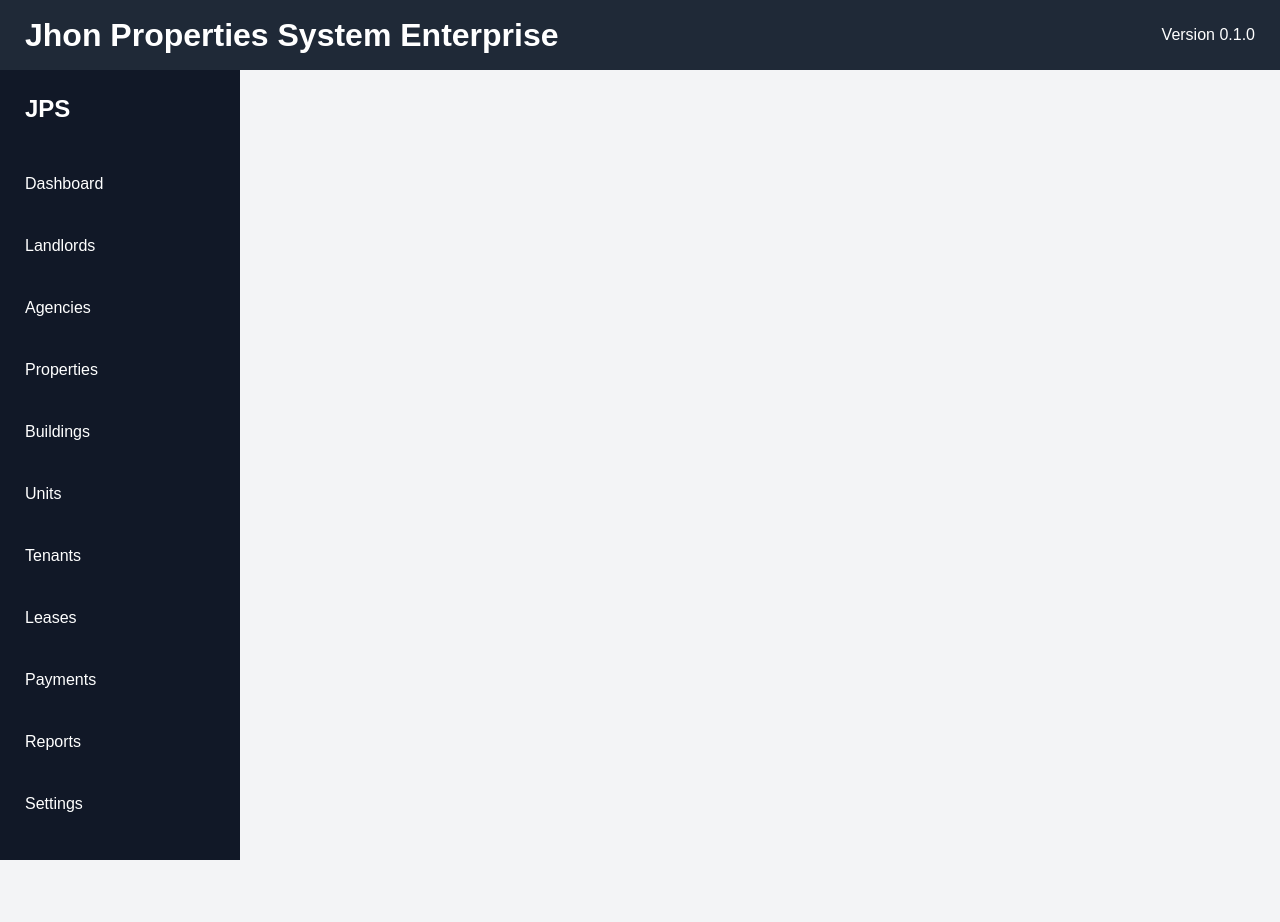
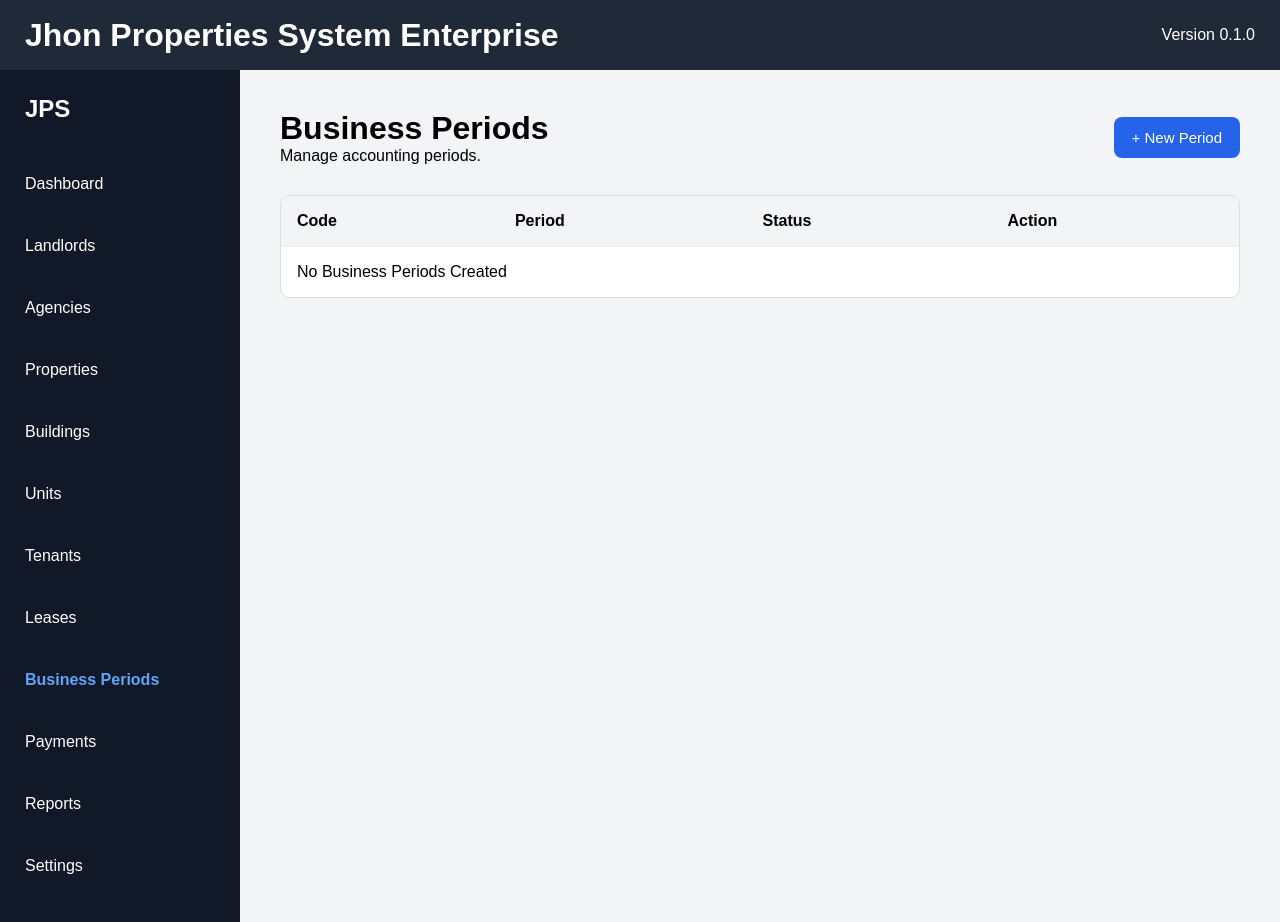
Before and after one commit to JHON261998/jhon-properties-system-enterprise, a React (Vite) app: page /business-periods in a window 1280 px wide. Before the commit the page ends 860 px from the top, so only its background shows below. Built offline with nearby package versions, Linux system fonts and the light colour scheme.

Commit message:
Release 1.4.0 - Business Period Engine

```diff
--- a/src/App.jsx
+++ b/src/App.jsx
@@ -1,3 +1,4 @@
+
 import "./App.css";
 import { Routes, Route } from "react-router-dom";
 
@@ -11,6 +12,7 @@ import Buildings from "./pages/Buildings";
 import Units from "./pages/Units";
 import Tenants from "./pages/Tenants";
 import Leases from "./pages/Leases";
+import BusinessPeriods from "./pages/BusinessPeriods";
 import Payments from "./pages/Payments";
 import Reports from "./pages/Reports";
 import Settings from "./pages/Settings";
@@ -27,6 +29,10 @@ function App() {
         <Route path="/units" element={<Units />} />
         <Route path="/tenants" element={<Tenants />} />
         <Route path="/leases" element={<Leases />} />
+        <Route
+          path="/business-periods"
+          element={<BusinessPeriods />}
+        />
         <Route path="/payments" element={<Payments />} />
         <Route path="/reports" element={<Reports />} />
         <Route path="/settings" element={<Settings />} />
--- /dev/null
+++ b/src/components/BusinessPeriodModal.jsx
@@ -0,0 +1,92 @@
+import { useState } from "react";
+
+function BusinessPeriodModal({
+  open,
+  onClose,
+  onSave,
+}) {
+
+  const [month, setMonth] = useState("");
+  const [year, setYear] = useState("2026");
+
+  if (!open) return null;
+
+  function save() {
+
+    if (!month) return;
+
+    onSave({
+      month,
+      year,
+    });
+
+    setMonth("");
+    setYear("2026");
+
+    onClose();
+  }
+
+  return (
+
+    <div className="modal-overlay">
+
+      <div className="modal">
+
+        <h2>Create Business Period</h2>
+
+        <label>Month</label>
+
+        <select
+          value={month}
+          onChange={(e)=>setMonth(e.target.value)}
+        >
+
+          <option value="">Select Month</option>
+
+          <option>January</option>
+          <option>February</option>
+          <option>March</option>
+          <option>April</option>
+          <option>May</option>
+          <option>June</option>
+          <option>July</option>
+          <option>August</option>
+          <option>September</option>
+          <option>October</option>
+          <option>November</option>
+          <option>December</option>
+
+        </select>
+
+        <label>Year</label>
+
+        <input
+          value={year}
+          onChange={(e)=>setYear(e.target.value)}
+        />
+
+        <div className="modal-buttons">
+
+          <button
+            className="primary-btn"
+            onClick={save}
+          >
+            Save
+          </button>
+
+          <button
+            onClick={onClose}
+          >
+            Cancel
+          </button>
+
+        </div>
+
+      </div>
+
+    </div>
+
+  );
+}
+
+export default BusinessPeriodModal;
--- /dev/null
+++ b/src/components/BusinessPeriodTable.jsx
@@ -0,0 +1,72 @@
+function BusinessPeriodTable({
+  periods,
+  onOpen,
+  onClose,
+}) {
+  return (
+    <div className="table-container">
+      <table className="jps-table">
+
+        <thead>
+          <tr>
+            <th>Code</th>
+            <th>Period</th>
+            <th>Status</th>
+            <th>Action</th>
+          </tr>
+        </thead>
+
+        <tbody>
+
+          {periods.length === 0 ? (
+            <tr>
+              <td colSpan="4">
+                No Business Periods Created
+              </td>
+            </tr>
+          ) : (
+            periods.map(period => (
+              <tr key={period.id}>
+
+                <td>{period.code}</td>
+
+                <td>
+                  {period.month} {period.year}
+                </td>
+
+                <td>{period.status}</td>
+
+                <td>
+
+                  {period.status === "Open" ? (
+
+                    <button
+                      onClick={() => onClose(period.id)}
+                    >
+                      Close
+                    </button>
+
+                  ) : (
+
+                    <button
+                      onClick={() => onOpen(period.id)}
+                    >
+                      Open
+                    </button>
+
+                  )}
+
+                </td>
+
+              </tr>
+            ))
+          )}
+
+        </tbody>
+
+      </table>
+    </div>
+  );
+}
+
+export default BusinessPeriodTable;
--- a/src/data/navigation.js
+++ b/src/data/navigation.js
@@ -41,16 +41,21 @@ const navigation = [
   },
   {
     id: 9,
+    name: "Business Periods",
+    path: "/business-periods",
+  },
+  {
+    id: 10,
     name: "Payments",
     path: "/payments",
   },
   {
-    id: 10,
+    id: 11,
     name: "Reports",
     path: "/reports",
   },
   {
-    id: 11,
+    id: 12,
     name: "Settings",
     path: "/settings",
   },
--- /dev/null
+++ b/src/features/businessPeriods/periodStore.js
@@ -0,0 +1,42 @@
+export function loadPeriods() {
+  const saved = localStorage.getItem("businessPeriods");
+  return saved ? JSON.parse(saved) : [];
+}
+
+export function savePeriods(periods) {
+  localStorage.setItem("businessPeriods", JSON.stringify(periods));
+}
+
+export function createPeriod(data, count) {
+  return {
+    id: Date.now().toString(),
+    code: `BP-${String(count + 1).padStart(3, "0")}`,
+    status: "Open",
+    createdAt: new Date().toLocaleDateString(),
+    ...data,
+  };
+}
+
+export function closePeriod(id) {
+  const periods = loadPeriods();
+
+  const updated = periods.map(period =>
+    period.id === id
+      ? { ...period, status: "Closed" }
+      : period
+  );
+
+  savePeriods(updated);
+}
+
+export function openPeriod(id) {
+  const periods = loadPeriods();
+
+  const updated = periods.map(period =>
+    period.id === id
+      ? { ...period, status: "Open" }
+      : period
+  );
+
+  savePeriods(updated);
+}
--- /dev/null
+++ b/src/pages/BusinessPeriods.jsx
@@ -0,0 +1,71 @@
+import { useEffect, useState } from "react";
+
+import BusinessPeriodModal from "../components/BusinessPeriodModal";
+import BusinessPeriodTable from "../components/BusinessPeriodTable";
+
+import {
+  loadPeriods,
+  savePeriods,
+  createPeriod,
+  closePeriod,
+  openPeriod,
+} from "../features/businessPeriods/periodStore";
+
+function BusinessPeriods() {
+  const [periods, setPeriods] = useState(loadPeriods);
+  const [open, setOpen] = useState(false);
+
+  useEffect(() => {
+    savePeriods(periods);
+  }, [periods]);
+
+  function addPeriod(data) {
+    const period = createPeriod(data, periods.length);
+
+    setPeriods([...periods, period]);
+
+    setOpen(false);
+  }
+
+  function handleClose(id) {
+    closePeriod(id);
+    setPeriods(loadPeriods());
+  }
+
+  function handleOpen(id) {
+    openPeriod(id);
+    setPeriods(loadPeriods());
+  }
+
+  return (
+    <>
+      <div className="page-header">
+        <div>
+          <h1>Business Periods</h1>
+          <p>Manage accounting periods.</p>
+        </div>
+
+        <button
+          className="primary-btn"
+          onClick={() => setOpen(true)}
+        >
+          + New Period
+        </button>
+      </div>
+
+      <BusinessPeriodTable
+        periods={periods}
+        onOpen={handleOpen}
+        onClose={handleClose}
+      />
+
+      <BusinessPeriodModal
+        open={open}
+        onClose={() => setOpen(false)}
+        onSave={addPeriod}
+      />
+    </>
+  );
+}
+
+export default BusinessPeriods;
```
